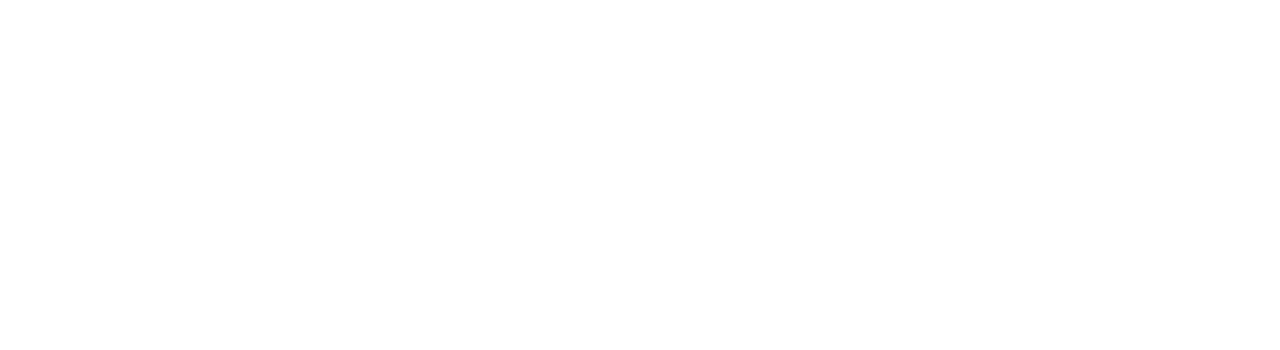
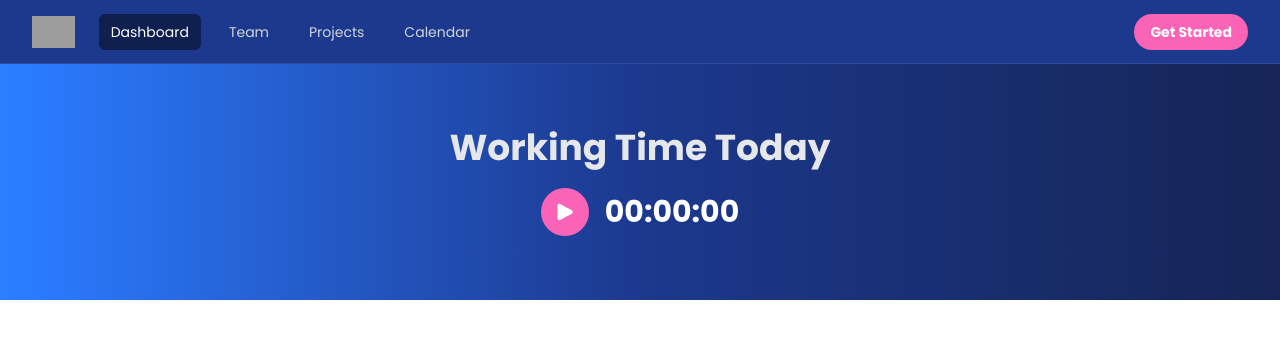
Before and after one commit to arthizz/timely-management-frontend, a Next.js app: page /dashboard in a window 1280 px wide. Before the commit this address had no page. Shown: the top 350 px of the page. Built offline with nearby package versions, Linux system fonts and the light colour scheme; grey boxes are pictures that could not be loaded.

Commit message:
Created dashboard page, added timer methods

```diff
--- a/src/app/(auth)/signup/page.tsx
+++ b/src/app/(auth)/signup/page.tsx
@@ -67,7 +67,7 @@
                     <h5 className="text-blue-900 text-center text-3xl font-bold mb-5">Account Registration</h5>
                     <div className="flex gap-4 justify-content-center w-full mb-5">
                         <hr className="border-2 border-pink-400 w-full"/>
-                        <hr className="border-2 border-gray-400 w-full"/>
+                        <hr className={`border-2 ${currentStep === 2 ? 'border-pink-400' : 'border-gray-400'} w-full`}/>
                     </div>
                     <div className="login-form-body">
                         <form>
--- /dev/null
+++ b/src/app/(main)/dashboard/page.tsx
@@ -0,0 +1,41 @@
+"use client";
+import { PlayIcon, PauseIcon } from "@heroicons/react/24/solid";
+import { useState, useRef, useEffect } from "react";
+import { useTimer } from "@/hooks/timerHooks";
+
+export default function Dashboard(){
+
+    const {totalTime, isTimeIn, startTimer, formatTime, stopTimer} = useTimer();
+
+    return(
+
+        <div className="bg-gradient-to-r from-blue-500 via-blue-800 via-blue-900 to-blue-950 w-full px-16 py-16">
+            <div className="timer-container">
+                <div className="flex items-center justify-center mb-5">
+                    <h1 className="text-4xl font-bold text-gray-200">Working Time Today</h1>
+                </div>
+                <div className="flex items-center justify-center text-3xl font-bold text-white gap-4">
+                    <div>
+                        {!isTimeIn && (
+                        <button onClick={startTimer} type="button" className="bg-pink-400 cursor-pointer px-3 py-3 rounded-3xl text-white font-bold">
+                            <PlayIcon className="h-6 w-auto"/>
+                        </button>
+                        )}
+                        {isTimeIn && (
+                        <button onClick={stopTimer} type="button" className="bg-pink-400 cursor-pointer px-3 py-3 rounded-3xl text-white font-bold">
+                            <PauseIcon className="h-6 w-auto"/>
+                        </button>
+                        )}
+                    </div>
+                    <div>
+                        <p>
+                            {formatTime(totalTime)}
+                        </p>
+                    </div>
+                </div>
+            </div>
+        </div>
+
+    );
+
+}
--- a/src/components/auth/signup/step2.tsx
+++ b/src/components/auth/signup/step2.tsx
@@ -1,4 +1,22 @@
+"use client";
+import { useRef, useState } from "react";
+import { PhotoIcon } from "@heroicons/react/24/outline";
+
 export default function RegisterStepTwo(){
+
+    const fileInput = useRef(null);
+
+    const handleUploadClick = () => {
+
+        fileInput.current.click();
+
+    }
+
+    const handleUploadChange = () => {
+
+        console.log("upload")
+
+    }
 
     return(
         <>
@@ -40,11 +58,19 @@
             <div className="mb-3">
                 <label htmlFor="companylogo" className="text-blue-900 text-sm">Company Logo</label>
                 <div>
+                    <div onClick={handleUploadClick} className="py-15 w-full bg-gray-200 border-1 border-gray-300 rounded-xl flex items-center justify-center text-gray-400 hover:bg-gray-100 hover:outline-gray-200 cursor-pointer">
+                        <div>
+                            <PhotoIcon className="h-8 w-auto mx-auto"/>
+                            <p className="text-sm font-bold">Upload Company Logo</p>
+                        </div>
+                    </div>
                     <input
                         type="file"
+                        ref={fileInput}
+                        onChange={handleUploadChange}
                         name="companylogo"
                         placeholder="Company Logo"
-                        className="bg-gray-200 w-full rounded-md px-2 py-1 outline-blue-300 border-2 border-blue-300 focus:outline-2"
+                        className="bg-gray-200 w-full  hidden rounded-md px-2 py-1 outline-blue-300 border-2 border-blue-300 focus:outline-2"
                     />
                 </div>
             </div>
--- /dev/null
+++ b/src/hooks/timerHooks.tsx
@@ -0,0 +1,75 @@
+"use client";
+
+import { useState, useEffect } from "react";
+import { fetchTime, setUserTimeIn, updateUserTimer } from "@/lib/timer";
+
+export function useTimer(){
+
+    type TimeData = {
+
+        user_id: number;
+        totalTime: number;
+        reason: string;
+
+    }
+
+    const [totalTime, setTotalTime] = useState<number>(0);
+    const [isTimeIn, setIsTimeIn] = useState<boolean>(false);
+
+    useEffect(() => {
+
+        let intervalId: NodeJS.Timeout | undefined;
+
+        if(isTimeIn){
+
+            intervalId = setInterval(() => {
+
+                setTotalTime(prev => prev + 1);
+
+            }, 1000);
+
+        }
+
+        return () => {
+
+            if(intervalId){
+
+                clearInterval(intervalId);
+
+            }
+
+        }
+
+    }, [isTimeIn]);
+
+    const startTimer = async () => {
+
+        // const previousTime: Promise<TimeData> = fetchTime(1);
+        // setTotalTime(1);
+
+        setTotalTime(prev => prev == 0 ? 0 : prev);
+        setIsTimeIn(true);
+
+    }
+
+    const stopTimer = () => {
+
+        setIsTimeIn(false);
+
+    }
+
+    const formatTime = (totalSeconds: number): string => {
+
+        const ho = Math.floor(totalSeconds / 3600).toString().padStart(2, '0');
+
+        const min = Math.floor((totalSeconds % 3600) / 60).toString().padStart(2, '0');
+
+        const sec = Math.floor(totalSeconds % 60).toString().padStart(2, '0');
+
+        return `${ho}:${min}:${sec}`;
+
+    }
+
+    return { totalTime, isTimeIn, startTimer, stopTimer, formatTime }
+
+}
--- /dev/null
+++ b/src/lib/timer.tsx
@@ -0,0 +1,50 @@
+type TimeData = {
+
+    user_id: number;
+    totalTime: number;
+    reason: string
+
+}
+
+const fetchTime = async (user_id: TimeData["user_id"]): Promise<TimeData> => {
+
+    const res = await fetch(`/api/timer/${user_id}`);
+    if(res.ok) throw new Error("No current Time saved");
+
+    return res.json();
+
+}
+
+const setUserTimeIn = async(request: TimeData) => {
+
+    const res = await fetch("/api/timer/set-timer", {
+
+        method: "POST",
+        headers: {"Content-Type": "application/json"},
+        body: JSON.stringify(request)
+
+    })
+
+    if(!res.ok) throw new Error("User failed to time in");
+
+    return res.json();
+
+}
+
+const updateUserTimer = async(request: TimeData) => {
+    const user_id = request.user_id;
+    const res = await fetch(`/api/timer/update-timer/${user_id}`, {
+
+        method: "PUT",
+        headers: {"Content-Type": "application/json"},
+        body: JSON.stringify(request)
+
+    })
+
+    if(!res.ok) throw new Error("User failed to Update Timer");
+
+    return res.json();
+
+}
+
+export { fetchTime, setUserTimeIn, updateUserTimer }
```
